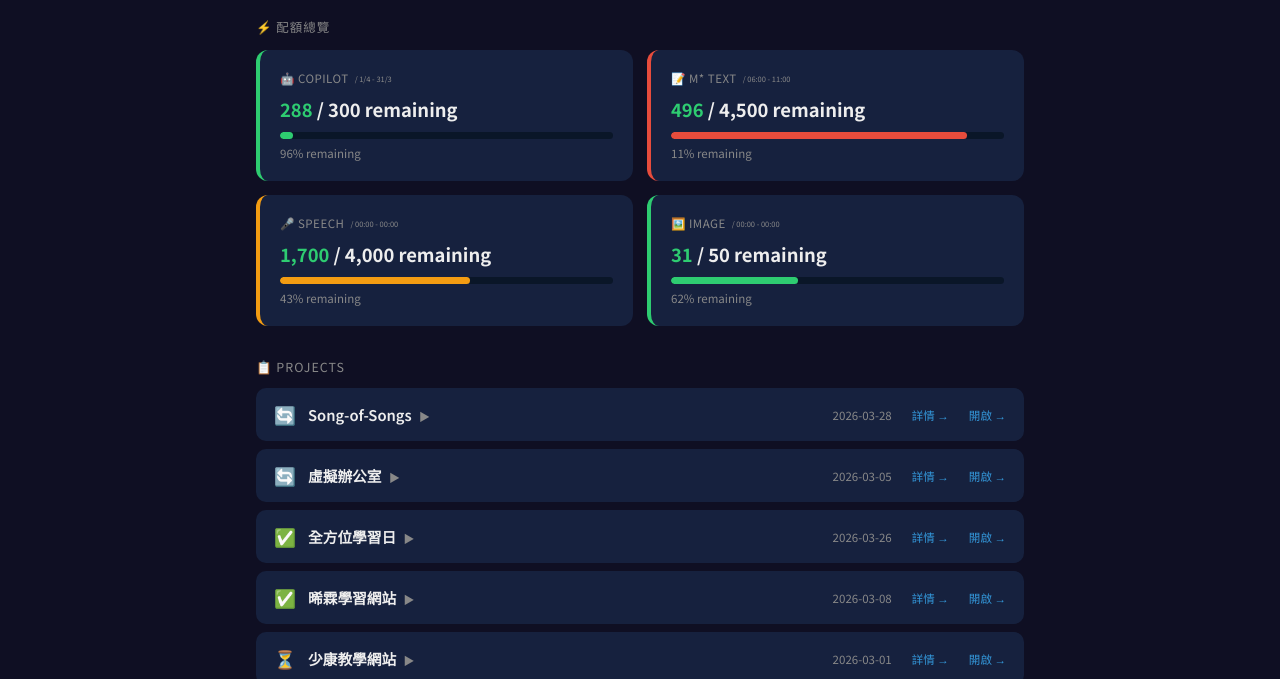
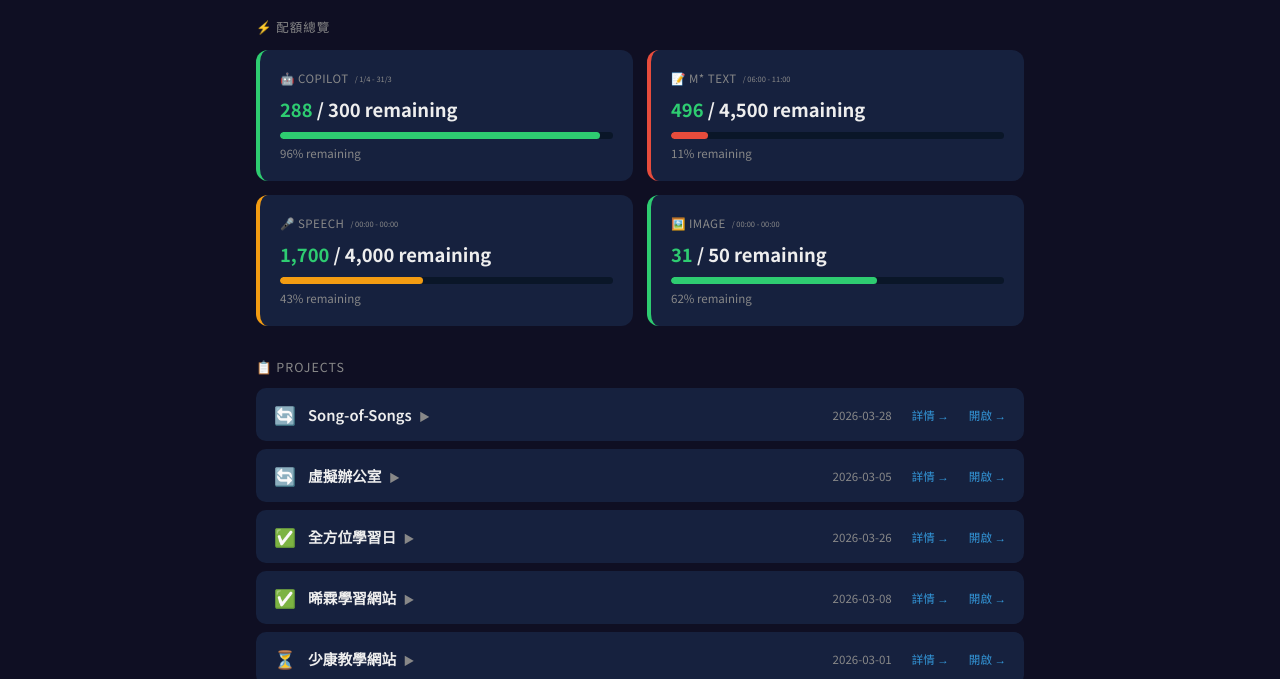
Before and after one commit to ai-lish/virtual-office, a website: page index.html in a window 1280 px wide. Shown: the part 68-747 px from the top of the page. Drawn offline with Linux system fonts and the light colour scheme.

Commit message:
Fix: progress bar now shows remaining % visually

```diff
--- a/index.html
+++ b/index.html
@@ -228,7 +228,7 @@ function setQuota(id, remaining, total, periodInfo) {
   card.style.borderLeftColor = color;
   card.querySelector('.remaining').textContent = typeof remaining === 'number' && remaining % 1 !== 0 ? remaining.toFixed(1) : remaining.toLocaleString();
   card.querySelector('.total').textContent = total.toLocaleString();
-  card.querySelector('.fill').style.width = pctUsed + '%';
+  card.querySelector('.fill').style.width = pctRemaining + '%';
   card.querySelector('.fill').style.background = color;
   card.querySelector('.pct').textContent = pctRemaining + '% remaining';
   // Update period display
```
